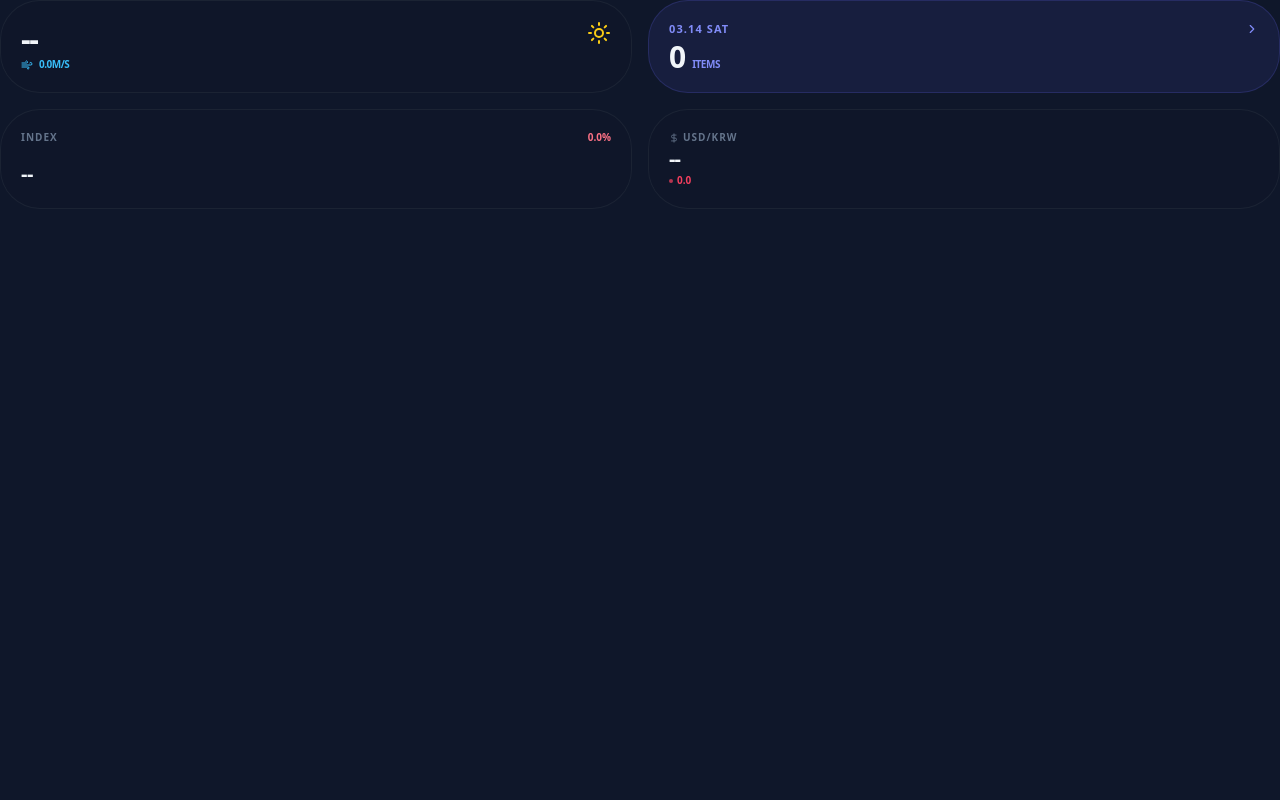
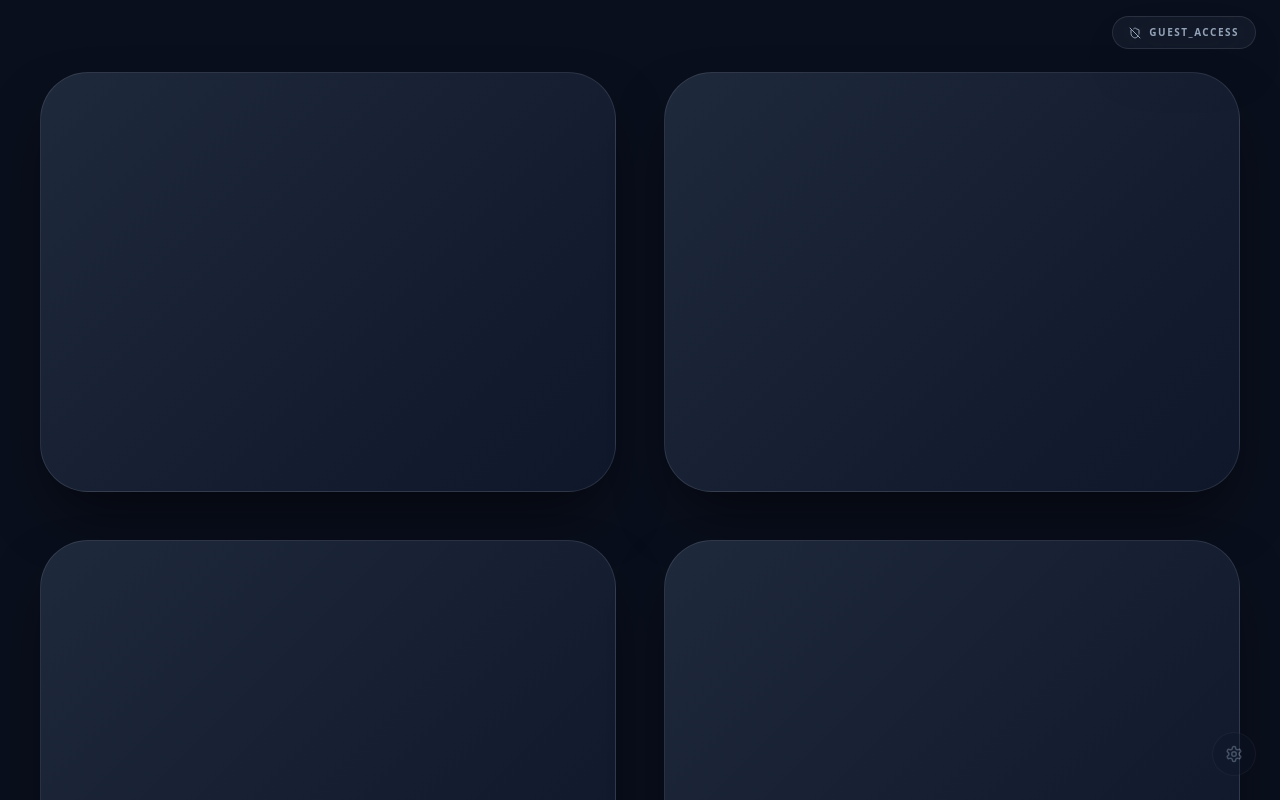
Before and after one commit to bori-crypto/basecamp, a React (Vite) app: page / in a window 1280 px wide. Shown: the top 800 px of the page. Built offline with nearby package versions, Linux system fonts and the light colour scheme.

Commit message:
구역 수동삭제
제미나이 헛소리에 해결을 못함, 전체코드에서 해당되는 부분 찾게한후 하나하나 다 지우라고함

```diff
--- a/src/App.jsx
+++ b/src/App.jsx
@@ -1,115 +1,225 @@
-import React from 'react';
+import React, { useState, createContext, useContext, useMemo } from 'react';
 import {
-  Sun, Calendar, TrendingUp, DollarSign, ChevronRight,
-  Cloud, CloudRain, Wind, Loader2, AlertTriangle
+  Activity, Map as MapIcon, BarChart2,
+  Shield, ShieldOff, ChevronRight,
+  Settings, Database, Server, Clock,
+  ChevronLeft, Home, Layers
 } from 'lucide-react';
 
-// ----------------------------------------------------------------------
-// 💡 미니 차트 부품 (RegionA 전용)
-// ----------------------------------------------------------------------
-const MiniSparkline = ({ data, color }) => {
-  if (!data || !Array.isArray(data) || data.length === 0) return null;
-  const min = Math.min(...data);
-  const max = Math.max(...data);
-  const range = max - min || 1;
-  const points = data.map((val, i) => {
-    const x = (i / (data.length - 1)) * 100;
-    const y = 100 - ((val - min) / range) * 100;
-    return `${x},${y}`;
-  }).join(' L ');
+// ==========================================
+// 1. 전역 상태 (Context) - 라우팅 및 보안 모드
+// ==========================================
+const AppContext = createContext();
+
+const AppProvider = ({ children }) => {
+  const [isPrivateMode, setIsPrivateMode] = useState(false);
+  const [history, setHistory] = useState([{ id: 'home', title: 'Dashboard', icon: Home }]);
+
+  const togglePrivateMode = () => setIsPrivateMode(!isPrivateMode);
+
+  const pushPage = (id, title, icon) => {
+    setHistory(prev => [...prev, { id, title, icon }]);
+  };
+
+  const popPage = () => {
+    if (history.length > 1) {
+      setHistory(prev => prev.slice(0, -1));
+    }
+  };
+
+  const jumpTo = (index) => {
+    setHistory(prev => prev.slice(0, index + 1));
+  };
+
+  const currentPage = useMemo(() => history[history.length - 1], [history]);
 
   return (
-    <svg width="100%" height="40" viewBox="0 0 100 100" preserveAspectRatio="none" className="overflow-visible">
-      <defs>
-        <linearGradient id={`grad-${color}`} x1="0" y1="0" x2="0" y2="1">
-          <stop offset="0%" stopColor={color} stopOpacity={0.2} />
-          <stop offset="100%" stopColor={color} stopOpacity={0} />
-        </linearGradient>
-      </defs>
-      <path d={`M 0,100 L 0,${100 - ((data[0] - min) / range) * 100} L ${points} L 100,100 Z`} fill={`url(#grad-${color})`} stroke="none" />
-      <path d={`M ${points}`} fill="none" stroke={color} strokeWidth="3" strokeLinecap="round" strokeLinejoin="round" />
-    </svg>
+    <AppContext.Provider value={{
+      isPrivateMode, togglePrivateMode,
+      history, currentPage, pushPage, popPage, jumpTo
+    }}>
+      {children}
+    </AppContext.Provider>
   );
 };
 
-// ----------------------------------------------------------------------
-// 🚀 RegionA 메인 컴포넌트
-// ----------------------------------------------------------------------
-const RegionA = ({ data, loading, error, onRetry, onScheduleClick }) => {
-  const today = new Date();
-  const dateStr = `${String(today.getMonth() + 1).padStart(2, '0')}.${String(today.getDate()).padStart(2, '0')}`;
-  const dayStr = today.toLocaleDateString('en-US', { weekday: 'short' }).toUpperCase();
+// ==========================================
+// 2. 브레드크럼 컴포넌트 (Navigation Trail)
+// ==========================================
+const Breadcrumbs = () => {
+  const { history, jumpTo, popPage } = useContext(AppContext);
 
-  // 1. 로딩 상태 UI
-  if (loading) return (
-    <div className="flex flex-col items-center justify-center h-full opacity-40 py-10">
-      <Loader2 className="animate-spin mb-3 text-indigo-400" size={32} />
-      <p className="text-[10px] font-black uppercase tracking-[0.3em]">Region_A Syncing</p>
-    </div>
-  );
-
-  // 2. 에러 상태 UI
-  if (error) return (
-    <div className="flex flex-col items-center justify-center h-full text-rose-400 py-10 px-4">
-      <AlertTriangle className="mb-3 opacity-40" size={32} />
-      <button onClick={onRetry} className="text-[10px] font-black border border-rose-500/30 px-5 py-2.5 rounded-2xl hover:bg-rose-500/10 transition-all uppercase tracking-widest leading-none">Retry Link</button>
-    </div>
-  );
-
-  const s = data?.summary || {};
+  if (history.length <= 1) return null;
 
   return (
-    <div className="grid grid-cols-2 gap-4 animate-in fade-in zoom-in-95 duration-700">
-      {/* 1. 날씨 섹션 */}
-      <div className="bg-slate-900/40 p-5 rounded-[2.5rem] border border-white/5 flex flex-col justify-between hover:border-white/10 transition-colors">
-        <div className="flex justify-between items-start">
-          <span className="text-3xl font-black tracking-tighter text-slate-100">{s.temp || '--'}</span>
-          <Sun className="text-yellow-400 w-6 h-6" />
-        </div>
-        <div className="flex items-center gap-1.5 text-sky-400 text-[10px] font-black uppercase tracking-tighter">
-          <Wind size={12} /> {s.windSpeed || '0.0m/s'}
-        </div>
-      </div>
+    <div className="flex items-center space-x-2 mb-8 animate-in fade-in slide-in-from-left-4 duration-700 px-2">
+      <button
+        onClick={popPage}
+        className="mr-2 p-2.5 rounded-2xl bg-white/10 hover:bg-white/20 text-slate-300 hover:text-white transition-all border border-white/10 shadow-lg"
+      >
+        <ChevronLeft size={20} />
+      </button>
 
-      {/* 2. 일정 섹션 */}
-      <div
-        onClick={onScheduleClick}
-        className="bg-indigo-500/10 p-5 rounded-[2.5rem] border border-indigo-500/20 flex flex-col justify-between cursor-pointer hover:bg-indigo-500/20 transition-all group/sch"
-      >
-        <div className="flex justify-between items-center text-indigo-400">
-          <span className="text-[11px] font-black tracking-widest uppercase">{dateStr} {dayStr}</span>
-          <ChevronRight size={14} className="group-hover/sch:translate-x-1 transition-transform" />
-        </div>
-        <div className="text-3xl font-black text-slate-100 leading-none flex items-baseline gap-1.5">
-          {s.leftToday || '0'}<span className="text-[10px] font-bold text-indigo-400 uppercase tracking-tighter">Items</span>
-        </div>
-      </div>
-
-      {/* 3. 주가 섹션 */}
-      <div className="bg-slate-900/40 p-5 rounded-[2.5rem] border border-white/5 flex flex-col justify-between relative overflow-hidden group/mkt">
-        <div className="flex justify-between items-start relative z-10">
-          <span className="text-[10px] font-black text-slate-500 uppercase tracking-widest">{s.marketIndex?.name || 'Index'}</span>
-          <span className={`text-[10px] font-black ${s.marketIndex?.isUp ? 'text-emerald-400' : 'text-rose-400'}`}>{s.marketIndex?.change || '0.0%'}</span>
-        </div>
-        <div className="text-xl font-bold text-slate-100 relative z-10 tracking-tight">{s.marketIndex?.value || '--'}</div>
-        <div className="absolute bottom-0 left-0 right-0 h-1/2 opacity-20 pointer-events-none">
-          <MiniSparkline data={s.marketIndex?.trend} color={s.marketIndex?.isUp ? '#10b981' : '#f43f5e'} />
-        </div>
-      </div>
-
-      {/* 4. 환율 섹션 */}
-      <div className="bg-slate-900/40 p-5 rounded-[2.5rem] border border-white/5 flex flex-col justify-between">
-        <div className="text-[10px] font-black text-slate-500 uppercase tracking-widest flex items-center gap-1">
-          <DollarSign size={10} /> USD/KRW
-        </div>
-        <div className="text-xl font-bold text-slate-100 tracking-tighter">{s.exchange?.rate || '--'}</div>
-        <div className="text-[10px] font-bold text-rose-500 flex items-center gap-1">
-           <span className="w-1 h-1 rounded-full bg-rose-500 animate-pulse"></span>
-           {s.exchange?.change || '0.0'}
-        </div>
+      <div className="flex items-center space-x-1 bg-slate-800/40 backdrop-blur-xl px-5 py-2.5 rounded-[1.25rem] border border-white/15 shadow-2xl">
+        {history.map((step, idx) => (
+          <React.Fragment key={step.id}>
+            <button
+              onClick={() => jumpTo(idx)}
+              className={`flex items-center space-x-2 text-[10px] font-black uppercase tracking-[0.2em] transition-all
+                ${idx === history.length - 1 ? 'text-indigo-400' : 'text-slate-300 hover:text-slate-100'}`}
+            >
+              {step.icon && <step.icon size={12} />}
+              <span>{step.title}</span>
+            </button>
+            {idx < history.length - 1 && (
+              <span className="text-slate-600 px-1 font-light opacity-50">/</span>
+            )}
+          </React.Fragment>
+        ))}
       </div>
     </div>
   );
 };
 
-export default RegionA;
+// ==========================================
+// 3. 레이아웃 컴포넌트
+// ==========================================
+const Layout = ({ children }) => {
+  const { isPrivateMode, togglePrivateMode, pushPage } = useContext(AppContext);
+
+  return (
+    <div className="min-h-screen bg-[#0a0f1d] text-slate-50 font-sans selection:bg-indigo-500/30 overflow-hidden relative flex flex-col">
+
+      {/* Floating Security Toggle */}
+      <div className="fixed top-4 right-6 z-50">
+        <button
+          onClick={togglePrivateMode}
+          className={`flex items-center space-x-2 px-4 py-2 rounded-full text-[10px] font-black tracking-[0.15em] transition-all duration-500 border backdrop-blur-xl shadow-2xl
+            ${isPrivateMode
+              ? 'bg-emerald-500/20 text-emerald-400 border-emerald-500/40'
+              : 'bg-slate-800/40 text-slate-400 border-white/10 hover:border-white/20'}`}
+        >
+          {isPrivateMode ? <Shield size={12} className="animate-pulse" /> : <ShieldOff size={12} />}
+          <span>{isPrivateMode ? 'ADMIN_SECURE' : 'GUEST_ACCESS'}</span>
+        </button>
+      </div>
+
+      {/* Main Content Area */}
+      <main className="flex-1 overflow-y-auto relative p-4 lg:p-10">
+        <div className="w-full max-w-[1600px] mx-auto h-full flex flex-col pt-6">
+          <Breadcrumbs />
+          <div className="flex-1">
+            {children}
+          </div>
+        </div>
+      </main>
+
+      {/* Admin Gear */}
+      <div className="fixed bottom-6 right-6 z-50 opacity-40 hover:opacity-100 transition-opacity">
+        <button
+          onClick={() => pushPage('settings', 'System Config', Settings)}
+          className="p-3 bg-slate-900/80 rounded-full border border-white/10 text-slate-400 hover:text-white backdrop-blur-md"
+        >
+          <Settings size={18} />
+        </button>
+      </div>
+    </div>
+  );
+};
+
+// ==========================================
+// 4. 위젯 카드 컴포넌트
+// ==========================================
+const WidgetCard = ({ children }) => (
+  <div
+    style={{ background: 'linear-gradient(135deg, #1e293b 0%, #0f172a 100%)' }}
+    className="backdrop-blur-2xl border border-white/10 rounded-[3rem] p-10 lg:p-14
+      hover:border-indigo-400/40 transition-all duration-500 cursor-pointer
+      group flex flex-col h-full min-h-[360px] lg:min-h-[420px] shadow-[0_30px_60px_-15px_rgba(0,0,0,0.6)]
+      active:scale-[0.98] active:duration-150"
+  >
+    <div className="flex-1 flex flex-col justify-center">
+      {children}
+    </div>
+  </div>
+);
+
+// ==========================================
+// 5. 페이지 컴포넌트
+// ==========================================
+
+const Dashboard = () => {
+  const { pushPage } = useContext(AppContext);
+
+  return (
+    <div className="grid grid-cols-1 md:grid-cols-2 gap-8 lg:gap-12 py-2 animate-in fade-in zoom-in-95 duration-1000">
+      <WidgetCard>
+      </WidgetCard>
+
+      <WidgetCard>
+      </WidgetCard>
+
+      <WidgetCard>
+      </WidgetCard>
+
+      <WidgetCard>
+      </WidgetCard>
+    </div>
+  );
+};
+
+// --- SUB-PAGE (모바일 밝기 개선 버전) ---
+const SubPage = ({ id, title, icon: Icon }) => {
+  const { pushPage } = useContext(AppContext);
+
+  return (
+    <div
+      style={{ background: 'linear-gradient(135deg, rgba(30, 41, 59, 0.7) 0%, rgba(15, 23, 42, 0.9) 100%)' }}
+      className="h-full min-h-[60vh] flex flex-col items-center justify-center border border-white/20 rounded-[4rem] backdrop-blur-3xl animate-in slide-in-from-bottom-4 fade-in duration-700 shadow-[0_50px_100px_-20px_rgba(0,0,0,0.8)]"
+    >
+      <div className="w-28 h-28 rounded-[2.5rem] bg-indigo-500/20 border border-white/20 flex items-center justify-center text-indigo-300 mb-8 shadow-2xl shadow-indigo-500/20 group">
+        <Icon size={56} className="group-hover:scale-110 transition-transform duration-500" />
+      </div>
+
+      <h2 className="text-5xl font-black text-slate-50 mb-4 uppercase tracking-tighter italic text-center drop-shadow-2xl">
+        {title}
+      </h2>
+
+      <p className="text-slate-200 mb-12 max-w-sm text-center text-[12px] font-black uppercase tracking-[0.3em] leading-relaxed drop-shadow-md">
+        Interactive Workspace <br/>
+        Layer: <span className="text-indigo-400">{id.toUpperCase()}</span>
+      </p>
+
+      <div className="flex flex-wrap justify-center gap-4">
+        <button
+          onClick={() => pushPage(`${id}-detail`, `${title} Details`, Layers)}
+          className="px-14 py-5 bg-indigo-500 hover:bg-indigo-400 text-white border border-indigo-300/30 rounded-[2rem] transition-all font-black text-[11px] uppercase tracking-[0.25em] shadow-[0_20px_50px_-10px_rgba(79,70,229,0.6)] active:scale-95"
+        >
+          Explore Deeper
+        </button>
+      </div>
+    </div>
+  );
+};
+
+const AppContent = () => {
+  const { currentPage } = useContext(AppContext);
+
+  return (
+    <Layout>
+      {currentPage.id === 'home' ? (
+        <Dashboard />
+      ) : (
+        <SubPage id={currentPage.id} title={currentPage.title} icon={currentPage.icon} />
+      )}
+    </Layout>
+  );
+};
+
+export default function App() {
+  return (
+    <AppProvider>
+      <AppContent />
+    </AppProvider>
+  );
+}
```
